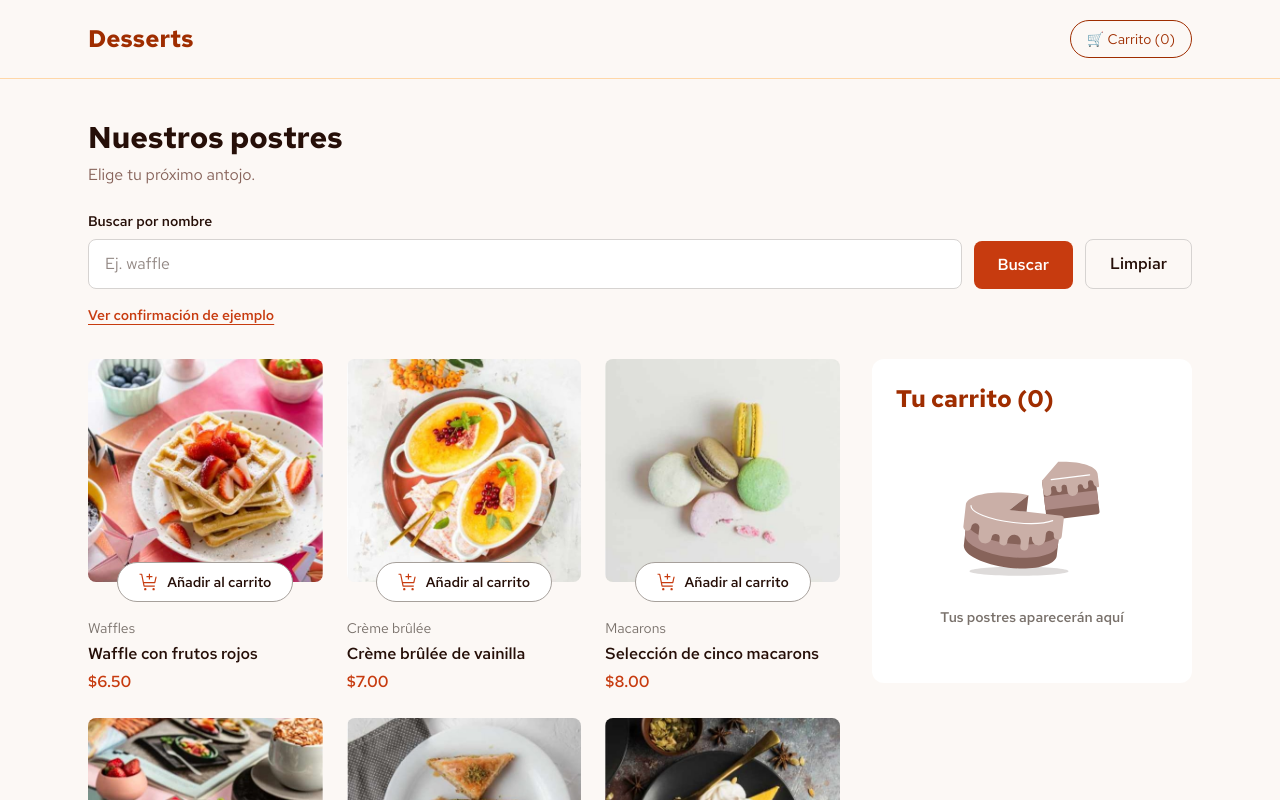
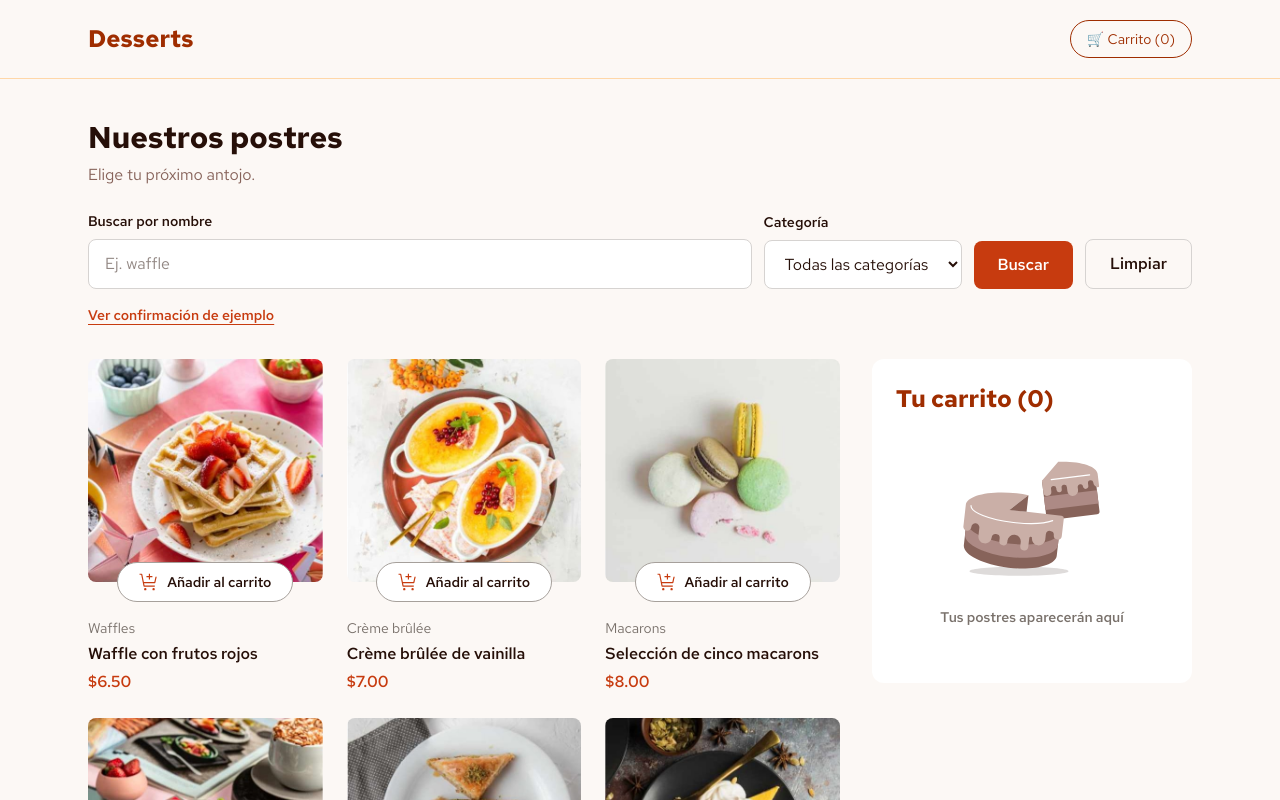
Before and after one commit to Rodzu20/desserts, a React (Vite) app: page / in a window 1280 px wide. Shown: the top 800 px of the page. Built offline with nearby package versions, Linux system fonts and the light colour scheme; data requests are answered from the project's data file.

Commit message:
✨ Agregar filtro por categoría mediante la API

```diff
--- a/src/App.tsx
+++ b/src/App.tsx
@@ -2,31 +2,61 @@ import { useState } from 'react'
 import { useQuery } from '@tanstack/react-query'
 import Header from './componentes/Header'
 import ProductCard from './componentes/ProductCard'
+import ProductCardSkeleton from './componentes/ProductCardSkeleton'
 import EmptyCart from './componentes/EmptyCart'
 import CartDrawer from './componentes/CartDrawer'
 import ConfirmOrderModal from './componentes/ConfirmOrderModal'
 import { getProducts } from './api/products'
-import ProductCardSkeleton from './componentes/ProductCardSkeleton'
 
 export default function App() {
   const [isCartOpen, setIsCartOpen] = useState(false)
+
   const [isConfirmationOpen, setIsConfirmationOpen] =
     useState(false)
+
   const [searchInput, setSearchInput] = useState('')
   const [search, setSearch] = useState('')
+  const [category, setCategory] = useState('')
+
+  const allProductsQuery = useQuery({
+    queryKey: ['products'],
+    queryFn: ({ signal }) => getProducts({}, signal),
+    retry: 1,
+  })
+
+  const hasFilters = Boolean(search || category)
+
+  const filteredProductsQuery = useQuery({
+    queryKey: ['products', { search, category }],
+    queryFn: ({ signal }) =>
+      getProducts({ search, category }, signal),
+    enabled: hasFilters,
+    retry: 1,
+  })
+
+  const activeQuery = hasFilters
+    ? filteredProductsQuery
+    : allProductsQuery
+
   const {
     data: products = [],
     isPending,
     isError,
-    refetch,
-  } = useQuery({
-    queryKey: search
-      ? ['products', { search }]
-      : ['products'],
-    queryFn: ({ signal }) =>
-      getProducts({ search }, signal),
-    retry: 1,
-  })
+  } = activeQuery
+
+  const allProducts = allProductsQuery.data ?? []
+
+  const categories = Array.from(
+    new Set(allProducts.map((product) => product.category)),
+  ).sort((a, b) => a.localeCompare(b, 'es'))
+
+  function retryProducts() {
+    void allProductsQuery.refetch()
+
+    if (hasFilters) {
+      void filteredProductsQuery.refetch()
+    }
+  }
 
   return (
     <div className="min-h-screen bg-page text-ink">
@@ -40,6 +70,7 @@ export default function App() {
         <p className="mt-2 text-muted">
           Elige tu próximo antojo.
         </p>
+
         <form
           role="search"
           onSubmit={(event) => {
@@ -68,6 +99,38 @@ export default function App() {
             />
           </div>
 
+          <div>
+            <label
+              htmlFor="product-category"
+              className="mb-2 block text-sm font-semibold"
+            >
+              Categoría
+            </label>
+
+            <select
+              id="product-category"
+              value={category}
+              onChange={(event) => {
+                setCategory(event.target.value)
+              }}
+              disabled={
+                allProductsQuery.isPending ||
+                allProductsQuery.isError
+              }
+              className="w-full rounded-lg border border-stone-300 bg-white px-4 py-3 outline-none focus:border-brand focus:ring-2 focus:ring-brand/20 disabled:opacity-50"
+            >
+              <option value="">
+                Todas las categorías
+              </option>
+
+              {categories.map((item) => (
+                <option key={item} value={item}>
+                  {item}
+                </option>
+              ))}
+            </select>
+          </div>
+
           <button
             type="submit"
             className="rounded-lg bg-brand px-6 py-3 font-semibold text-white hover:bg-[#952c0b]"
@@ -80,17 +143,21 @@ export default function App() {
             onClick={() => {
               setSearchInput('')
               setSearch('')
+              setCategory('')
             }}
             className="rounded-lg border border-stone-300 px-6 py-3 font-semibold hover:bg-soft"
           >
             Limpiar
           </button>
         </form>
+
         <button
           type="button"
           onClick={() => setIsConfirmationOpen(true)}
           disabled={
-            isPending || isError || products.length === 0
+            allProductsQuery.isPending ||
+            allProductsQuery.isError ||
+            allProducts.length === 0
           }
           aria-haspopup="dialog"
           className="mt-4 text-sm font-semibold text-brand underline underline-offset-4 disabled:cursor-not-allowed disabled:opacity-50"
@@ -131,9 +198,7 @@ export default function App() {
 
                 <button
                   type="button"
-                  onClick={() => {
-                    void refetch()
-                  }}
+                  onClick={retryProducts}
                   className="mt-4 rounded-full bg-brand px-5 py-2 text-white hover:bg-[#952c0b]"
                 >
                   Reintentar
@@ -141,8 +206,8 @@ export default function App() {
               </div>
             ) : products.length === 0 ? (
               <p role="status" className="text-muted">
-                {search
-                  ? `No encontramos postres con el nombre "${search}".`
+                {hasFilters
+                  ? 'No encontramos postres con los filtros seleccionados.'
                   : 'No hay productos disponibles.'}
               </p>
             ) : (
@@ -174,7 +239,7 @@ export default function App() {
       <ConfirmOrderModal
         isOpen={isConfirmationOpen}
         onClose={() => setIsConfirmationOpen(false)}
-        products={products}
+        products={allProducts}
       />
     </div>
   )
```
